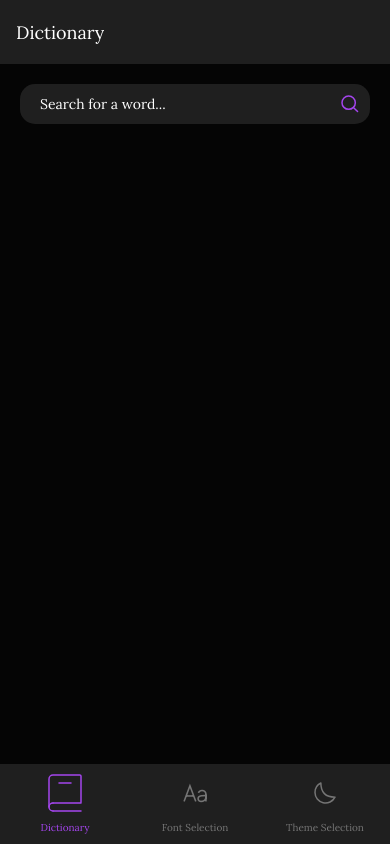
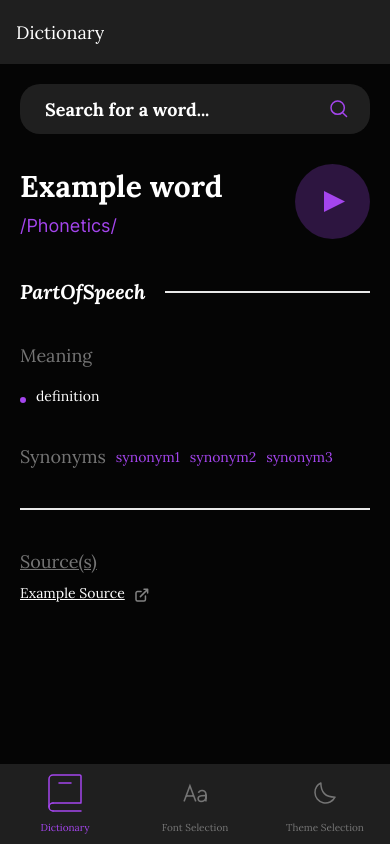
Before and after one commit to kmxtaylor/Dictionary, a React Native app: screen /home in a window 390 px wide. Built offline with nearby package versions, Linux system fonts and the light colour scheme.

Commit message:
add visual template of home pg

```diff
--- a/src/constants/Colors.js
+++ b/src/constants/Colors.js
@@ -1,8 +1,8 @@
 const white = '#FFFFFF';
+const grayLightest = '#F4F4F4';
+const grayLight = '#E9E9E9';
 const gray = '#757575';
 const grayDark = '#3A3A3A';
-const grayLight = '#E9E9E9';
-const grayLightest = '#F4F4F4';
 const black = '#050505';
 const purple = '#A445ED';
 const red = '#FF5252';
@@ -13,6 +13,9 @@ const Themes = {
     // textMidContrast: '#4b6a9b',
     // textLowContrast: '#697c9a',
     // textSearchPlaceholder: '#4b6a9b',
+
+    line: grayLight,
+    subHeading: gray,
 
     background: white,
     backgroundSecondary: grayLightest,
@@ -29,6 +32,9 @@ const Themes = {
   dark: {
     text: white,
 
+    line: grayLight,
+    subHeading: gray,
+
     background: black,
     backgroundSecondary: '#1F1F1F',
     // backgroundSecondary: '#2D2D2D',
--- a/src/screens/Home.js
+++ b/src/screens/Home.js
@@ -1,12 +1,14 @@
 import { useState } from 'react';
 // import { View, Text, TextInput, StyleSheet, TouchableOpacity } from 'react-native';
-import { TextInput, StyleSheet, TouchableOpacity } from 'react-native';
+import { TextInput, StyleSheet, TouchableOpacity, Linking } from 'react-native';
 import axios from 'axios';
 import { FlatList, ScrollView } from 'react-native-gesture-handler';
 
 import Layout from 'layouts/Main';
-import { View, Text } from 'components/themed';
+import { View, Text, TextBold } from 'components/themed';
 import IconSearch from 'components/svgs/IconSearch';
+import IconNewWindow from 'components/svgs/IconNewWindow';
+import IconPlay from 'components/svgs/IconPlay';
 
 import { useTheme } from 'hooks/useTheme';
 import { useFont } from 'hooks/useFont';
@@ -70,14 +72,89 @@ const Home = () => {
     }
   };
 
+  const playAudio = async () => {
+    alert('no audio yet');
+  };
+
+  const BulletPoint = ({style, ...props}) => (
+    <View
+      style={[{ height: 0, width: 1, borderWidth: 3, borderRadius: 5, borderColor: colors.accent }, style]}
+      {...props}
+    />
+  );
+
+  const HorizontalLine = ({style, ...props}) => (
+    <View
+      style={[{ height: 0, borderWidth: 1, borderColor: colors.line }, style]}
+      {...props}
+    />
+  );
+
+  const WordInfo = ({...props}) => {
+    let synonyms = ['synonym1', 'synonym2', 'synonym3']; // temp
+
+    return (
+      <View style={styles.wordInfoContainer}>
+        <View style={{flexDirection: 'row', alignItems: 'center', justifyContent: 'space-between', marginTop: 30}}>
+          <View>
+            <TextBold style={{fontSize: 30}}>{searchedWord || word || 'Example word'}</TextBold>
+            <Text style={{fontSize: 18, marginTop: 10, color: colors.accent, fontFamily: FontMappings['sans-serif'].regular}}>/Phonetics/</Text>
+          </View>
+          <TouchableOpacity
+            onPress={playAudio}
+          >
+            <IconPlay />
+          </TouchableOpacity>
+        </View>
+
+        {/* For each part of speech */}
+        <View>
+          <View style={{flexDirection: 'row', marginTop: 40, alignItems: 'center', justifyContent: 'center'}}>
+            <TextBold style={{fontStyle: 'italic', fontSize: 20, color: colors.text}}>PartOfSpeech</TextBold>
+            <HorizontalLine style={{flex: 1, marginLeft: 20}} />
+          </View>
+          <Text style={{marginTop: 40, fontSize: 18, color: colors.subHeading}}>Meaning</Text>
+          {/* For each definition */}
+          <View style={{flexDirection: 'row', marginTop: 20}}>
+            <BulletPoint style={{marginTop: 10}} />
+            <Text style={{marginLeft: 10, fontSize: 14, color: colors.text}}>definition</Text>
+          </View>
+          { synonyms && (
+            <View style={{flexDirection: 'row', marginTop: 40, alignItems: 'center'}}>
+              <Text style={{fontSize: 18, color: colors.subHeading}}>Synonyms</Text>
+              {/* <View style={{flex: 1, flexDirection: 'row',}}> */}
+                {/* For each synonym */}
+                { synonyms.map((syn, idx) => (
+                  <Text key={idx} style={{marginLeft: 10, fontSize: 14, color: colors.accent}}>{syn}</Text>
+                ))}
+              {/* </View> */}
+            </View>
+          )}
+        </View>
+
+        <View>
+          <HorizontalLine style={{marginTop: 40}} />
+          <Text style={{marginTop: 40, textDecorationLine: 'underline', fontSize: 18, color: colors.subHeading}}>Source(s)</Text>
+          <View style={{flexDirection: 'row', marginTop: 10, alignItems: 'center'}}>
+            {/* Not yet a functional link */}
+            <Text style={{textDecorationLine: 'underline', fontSize: 14, color: colors.text}}>Example Source</Text>
+            <IconNewWindow style={{marginTop: 5, marginLeft: 10}} />
+          </View>
+        </View>
+      </View>
+    );
+  };
+
   return (
     <Layout>
       <ScrollView style={{ padding: 20 }} keyboardShouldPersistTaps='handled'>
-        {/* consider moving searchBar to components/themed/SearchBar.js */}
+        {/* When I move this, keyboard doesn't persist;
+        if figure that out,
+        consider moving searchBar to components/themed/SearchBar.js */}
         <View style={[{backgroundColor: colors.backgroundSecondary}, styles.searchBar]}>
           <TextInput
             style={[
-              {color: colors.text, fontFamily: FontMappings[font].regular,},
+              {color: colors.text, fontFamily: FontMappings[font].bold},
               styles.searchInput
             ]}
             placeholder="Search for a word..."
@@ -86,15 +163,11 @@ const Home = () => {
             onChangeText={text => setWord(text)}
           />
           <TouchableOpacity style={styles.searchButton} onPress={handleSearch}>
-            <IconSearch color={colors.accent} width={18} height={18} />
+            <IconSearch color={colors.accent} />
           </TouchableOpacity>
         </View>
-          {definition ? (
-            <View style={styles.definitionContainer}>
-              <Text style={styles.searchedWord}>{searchedWord}</Text>
-              <Text style={styles.definition}>{definition}</Text>
-            </View>
-          ) : null}
+
+        <WordInfo />
       </ScrollView>
     </Layout>
   );
@@ -103,42 +176,43 @@ const Home = () => {
 const styles = StyleSheet.create({
   searchBar: {
     flexDirection: 'row',
-    borderRadius: 15,
-    // backgroundColor: '#757575',
+    alignItems: 'center',
+    borderRadius: 20,
+    height: 50,
   },
   searchInput: {
     flex: 1,
     height: 40,
     padding: 10,
-    marginHorizontal: 10,
-    // color: 'hsl(0, 0%, 2%)',
+    marginHorizontal: 15,
+    fontSize: 18
   },
   searchButton: {
-    padding: 10,
+    marginHorizontal: 10,
     borderRadius: 5,
     alignItems: 'center', // center horizontally
     justifyContent: 'center', // center vertically
-    width: 40,
-    height: 40,
+    width: 50,
+    height: 50,
   },
 
-  searchedWord: {
-    fontSize: 30,
-    marginVertical: 10,
-    marginLeft: 30,
-    //color: 'hsl(0, 0%, 2%)',
-  },
-  definitionContainer: {
+  // searchedWord: {
+  //   fontSize: 30,
+  //   marginVertical: 10,
+  //   marginLeft: 30,
+  //   //color: 'hsl(0, 0%, 2%)',
+  // },
+  wordInfoContainer: {
     flex: 1,
-    alignItems: 'flex-start',
-    justifyContent: 'flex-start',
+    // alignItems: 'flex-start',
+    // justifyContent: 'flex-start',
     //marginBottom: 20,
   },
-  definition: {
-    fontSize: 20,
-    marginHorizontal: 30,
-    //marginTop: 20,
-  },
+  // definition: {
+  //   fontSize: 20,
+  //   marginHorizontal: 30,
+  //   //marginTop: 20,
+  // },
 });
 
 export default Home;
```
